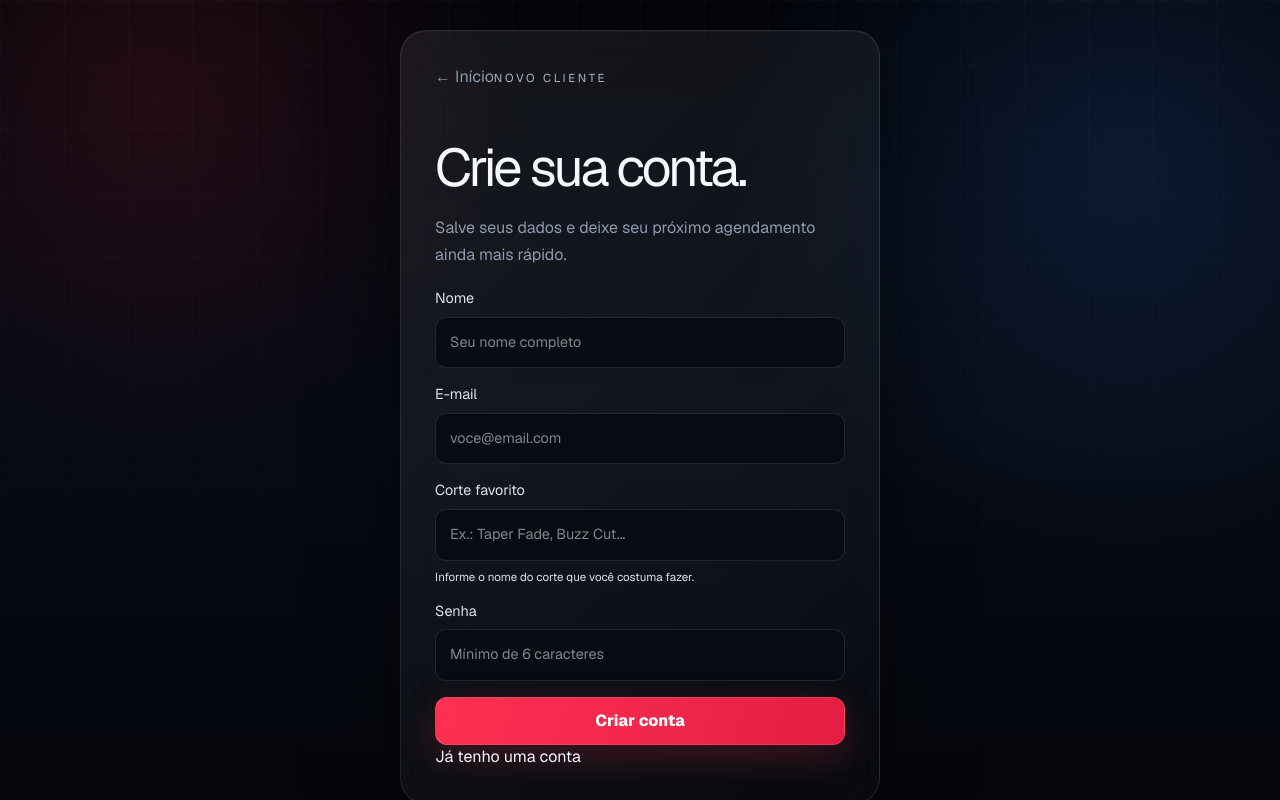
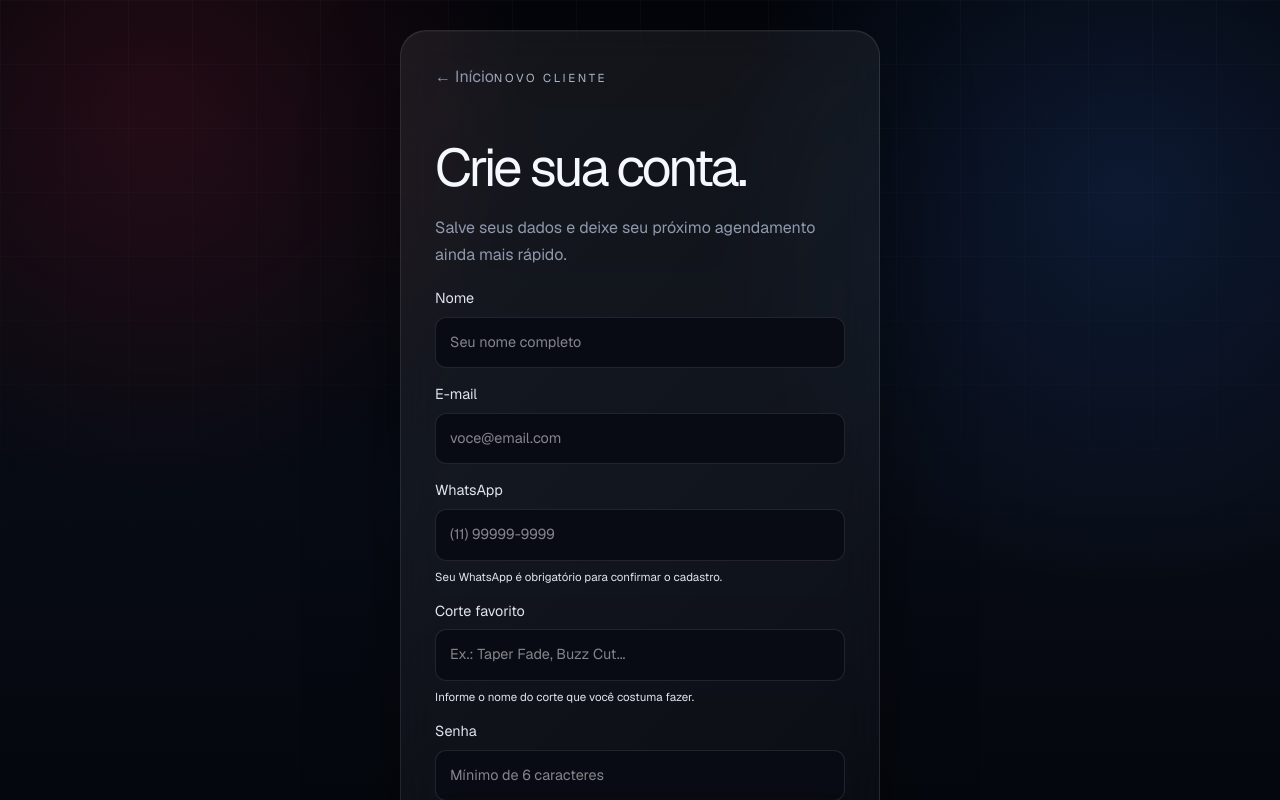
Before and after one commit to DevDonov4n/Barber-of-Friends, a Next.js app in the folder barber-of-friends/: page /cadastro in a window 1280 px wide. Shown: the top 800 px of the page. Built offline with nearby package versions, Linux system fonts and the light colour scheme.

Commit message:
feat: tornar WhatsApp obrigatorio no cadastro

```diff
--- a/barber-of-friends/src/app/cadastro/page.tsx
+++ b/barber-of-friends/src/app/cadastro/page.tsx
@@ -7,6 +7,7 @@ export default function CadastroPage() {
   const router = useRouter();
   const [name, setName] = useState("");
   const [email, setEmail] = useState("");
+  const [phone, setPhone] = useState("");
   const [password, setPassword] = useState("");
   const [favoriteCut, setFavoriteCut] = useState("");
   const [error, setError] = useState("");
@@ -21,7 +22,7 @@ export default function CadastroPage() {
       const r = await fetch("/api/auth/register", {
         method: "POST",
         headers: { "Content-Type": "application/json" },
-        body: JSON.stringify({ name, email, password, favoriteCut }),
+        body: JSON.stringify({ name, email, phone, password, favoriteCut }),
       });
 
       const data = await r.json();
@@ -60,6 +61,20 @@ export default function CadastroPage() {
             </label>
 
             <label>
+              WhatsApp
+              <input
+                type="tel"
+                value={phone}
+                onChange={e => setPhone(e.target.value)}
+                placeholder="(11) 99999-9999"
+                autoComplete="tel"
+                inputMode="tel"
+                required
+              />
+              <small>Seu WhatsApp é obrigatório para confirmar o cadastro.</small>
+            </label>
+
+            <label>
               Corte favorito
               <input value={favoriteCut} onChange={e => setFavoriteCut(e.target.value)} placeholder="Ex.: Taper Fade, Buzz Cut..." maxLength={100} />
               <small>Informe o nome do corte que você costuma fazer.</small>
```
